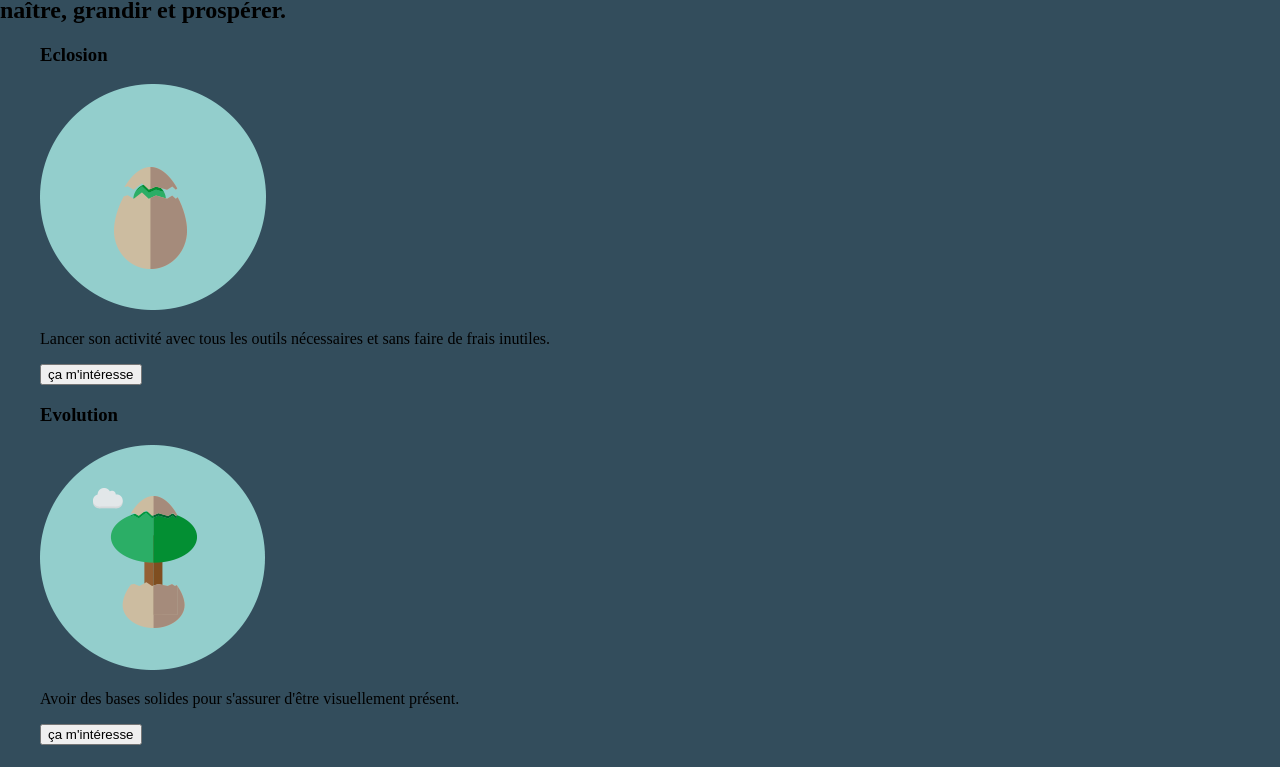
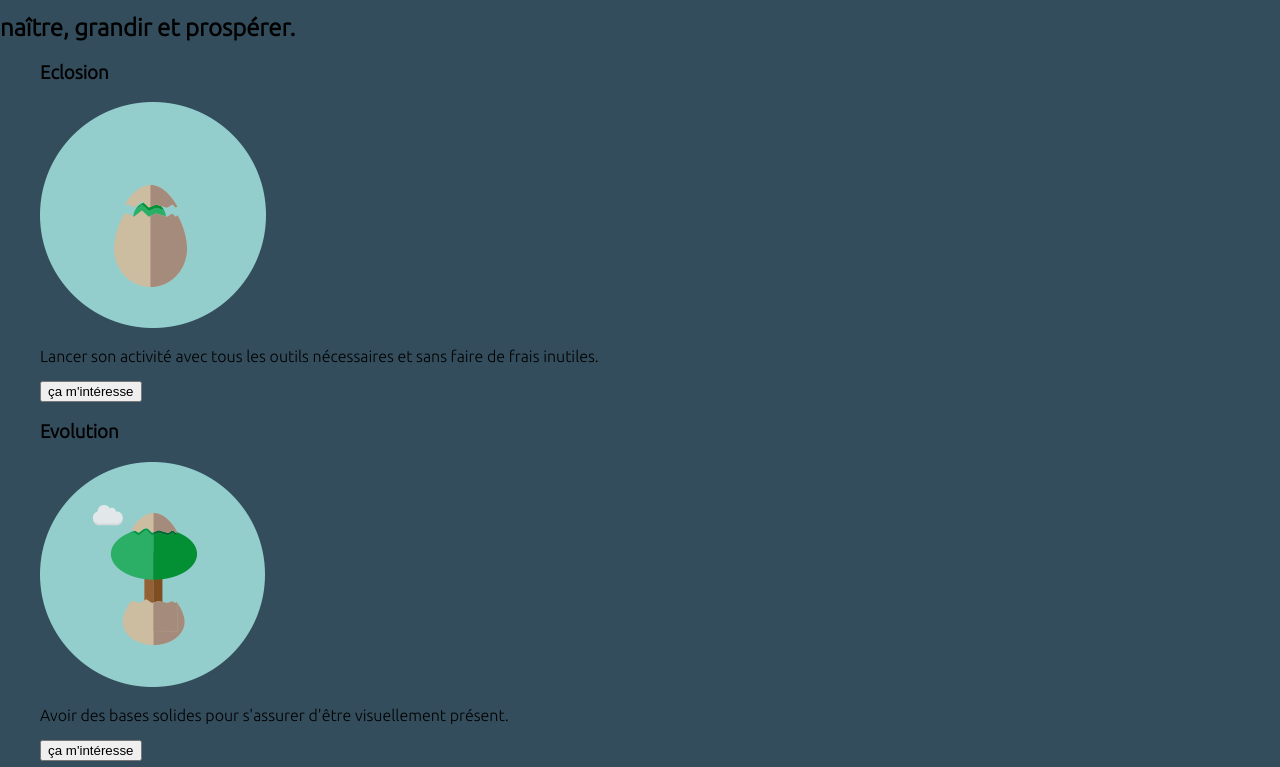
Before and after one commit to shuupsy/CodingS_CSS_exo-mediaquery, a plain HTML site: page index.html in a window 1280 px wide. Shown: the part 636-1403 px from the top of the page. Drawn offline with Linux system fonts and the light colour scheme.

Commit message:
Ajout font family

```diff
--- a/public/css/style.css
+++ b/public/css/style.css
@@ -1,8 +1,14 @@
 /* CSS général + optimisation lignes */
+@font-face {
+    font-family: "Ubuntu";
+    src: url('../fontfamily/Ubuntu-Light.ttf');
+}
+
 body {
     margin: 0;
     padding: 0;
     width: 100%;
+    font-family: Ubuntu;
 }
 
 a {
```
Also changed, not shown: public/fontfamily/UFL.txt (added), public/fontfamily/Ubuntu-Light.ttf (added).
